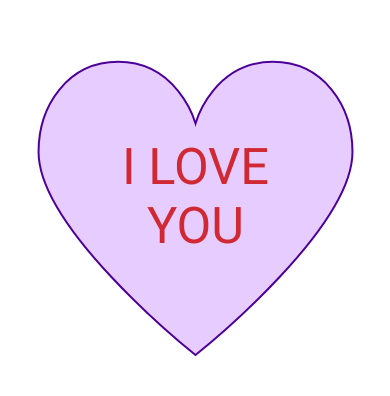
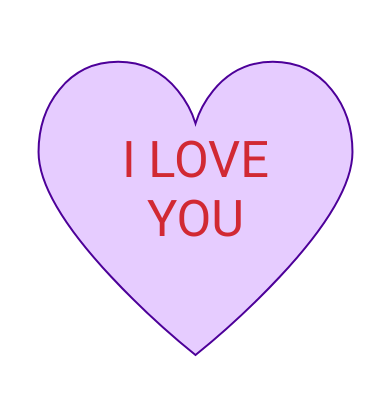
Before and after one commit to tbg10101/candyheart.website, a plain HTML site: page index.html in a window 390 px wide. Shown: the part 210-606 px from the top of the page. Drawn offline with Linux system fonts and the light colour scheme.

Commit message:
fixed an issue where the text would render too high on mobile

```diff
--- a/index.html
+++ b/index.html
@@ -66,8 +66,8 @@
         <div style="width: 100%; height: 100%;">
             <svg xmlns="http://www.w3.org/2000/svg" id="heart-shape-display" viewBox="0 0 100 100" style="display: block; position:absolute; top: 5%; left: 5%; width: 90%; height: 90%;">
                 <use xlink:href="heart-opt.svg#heart-shape"/>
-                <foreignObject x="15" y="15" width="70" height="60">
-                    <p xmlns="http://www.w3.org/1999/xhtml" id="message-display" style="font-family: 'Roboto',Verdana,sans-serif; font-size: .9em; text-align: center; color:rgba(204,0,0,0.8);"></p>
+                <foreignObject x="15" y="27" width="70" height="40">
+                    <p xmlns="http://www.w3.org/1999/xhtml" id="message-display" style="margin: 0; font-family: 'Roboto',Verdana,sans-serif; font-size: .9em; text-align: center; color:rgba(204,0,0,0.8);"></p>
                 </foreignObject>
             </svg>
         </div>
```
